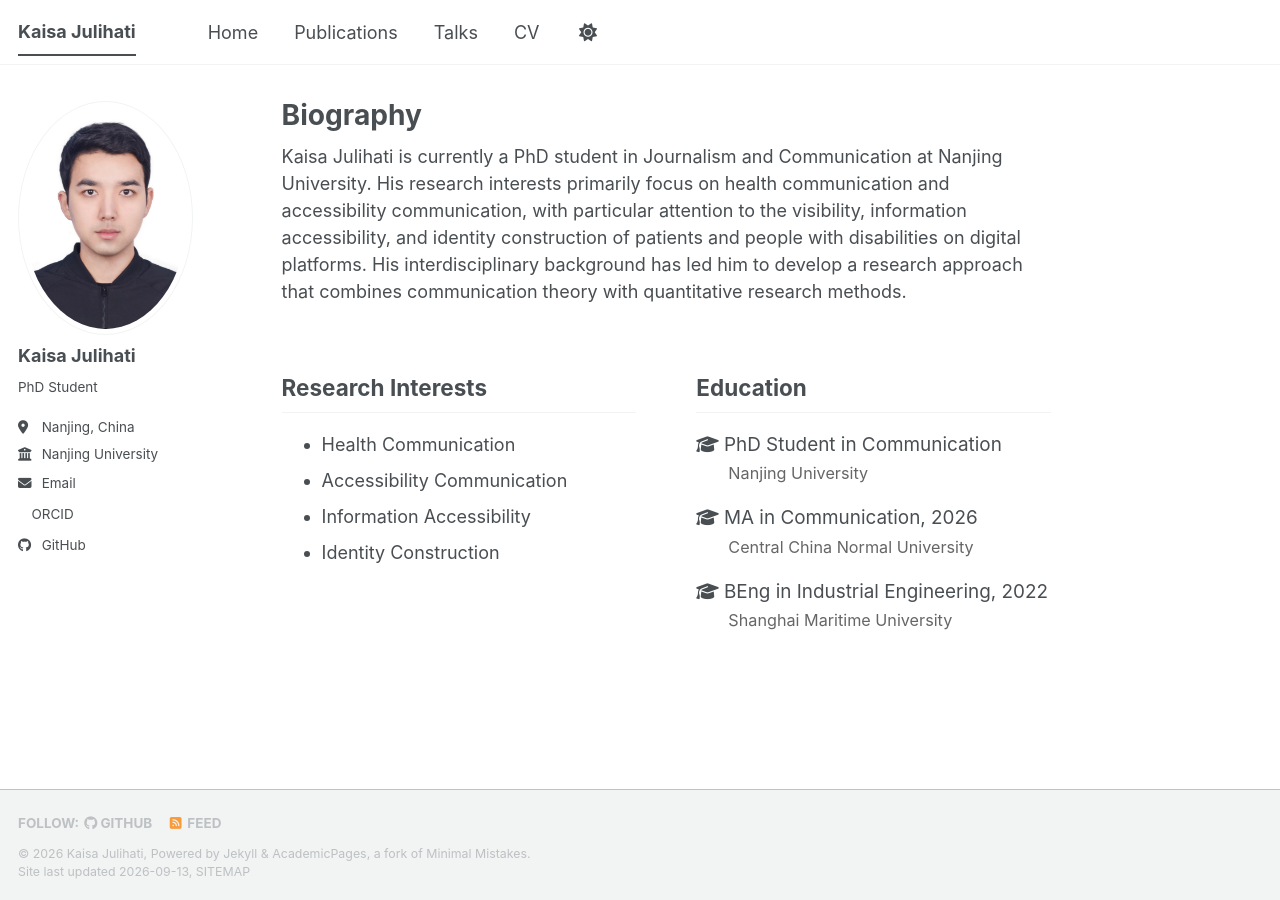
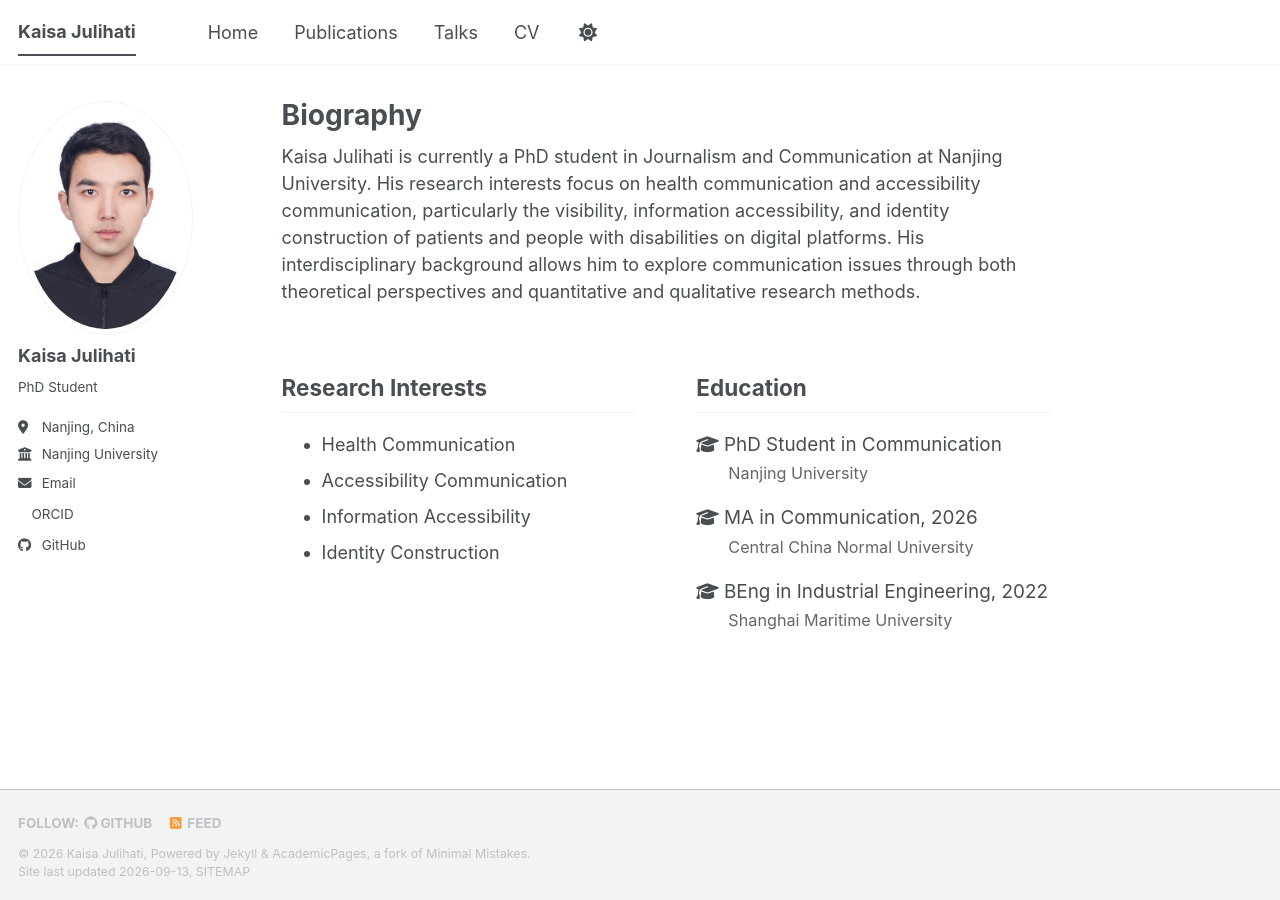
Before and after one commit to KaisaJu/KaisaJu.github.io, a Jekyll site: the page built from _pages/about.md, in a window 1280 px wide. Built offline with Jekyll 4.4.1, drawn with Linux system fonts in a browser that asks for light colours; a style sheet for code colours, icons or effects is not loaded.

Commit message:
Update about.md

```diff
--- a/_pages/about.md
+++ b/_pages/about.md
@@ -7,7 +7,7 @@ redirect_from:
   - /about.html
 ---
 
-Kaisa Julihati is currently a PhD student in Journalism and Communication at Nanjing University. His research interests primarily focus on health communication and accessibility communication, with particular attention to the visibility, information accessibility, and identity construction of patients and people with disabilities on digital platforms. His interdisciplinary background has led him to develop a research approach that combines communication theory with quantitative research methods.
+Kaisa Julihati is currently a PhD student in Journalism and Communication at Nanjing University. His research interests focus on health communication and accessibility communication, particularly the visibility, information accessibility, and identity construction of patients and people with disabilities on digital platforms. His interdisciplinary background allows him to explore communication issues through both theoretical perspectives and quantitative and qualitative research methods.
 <div style="display: flex; gap: 60px; align-items: flex-start; flex-wrap: wrap;">
 
 <div style="flex: 1; min-width: 280px;">
```
